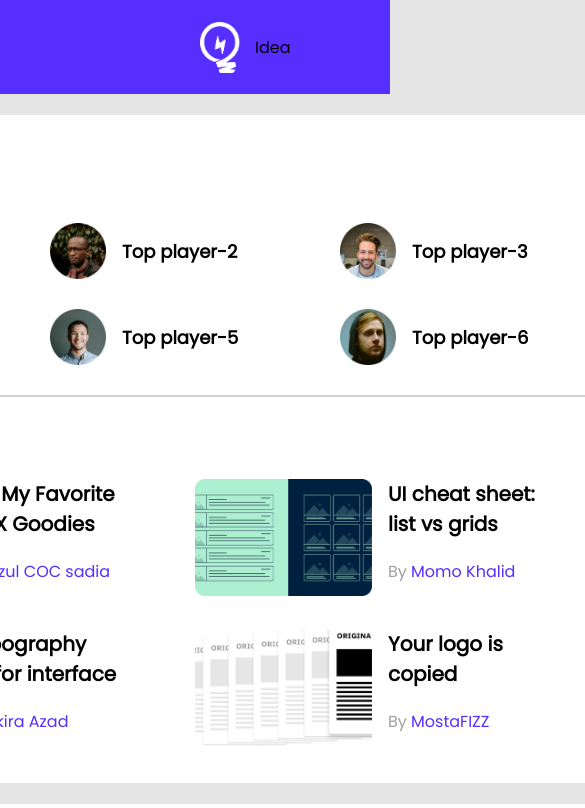
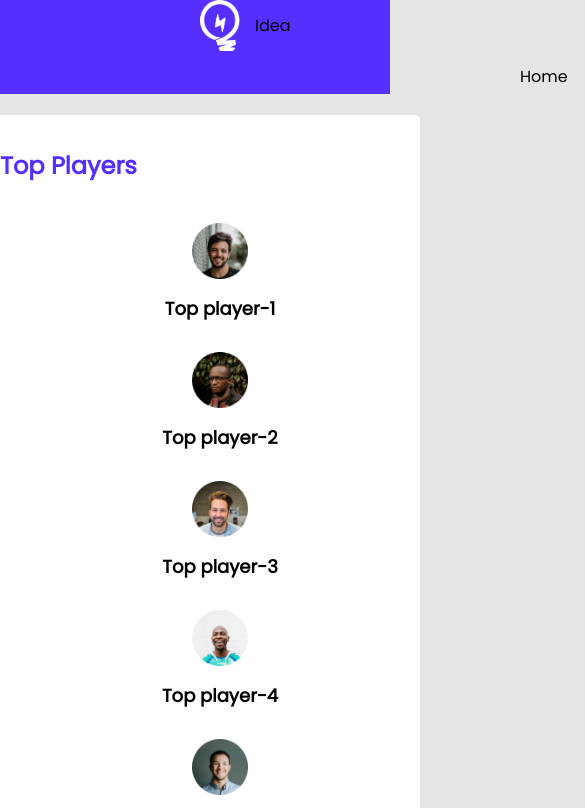
Before and after one commit to mostafizur-raahman/Leader-board-using-css3, a plain HTML site: page index.html in a window 390 px wide. Shown: the top 808 px of the page, 585 px wide, since content can reach past the window. Drawn offline with Linux system fonts and the light colour scheme.

Commit message:
media quereis add

```diff
--- a/css/style.css
+++ b/css/style.css
@@ -218,4 +218,29 @@ nav {
                      media quries
 --------------------------------------------------------------*/
 
-@media only screen and (max-width:688px) {}
+@media only screen and (max-width:688px) {
+    .nav {
+        display: grid;
+        width: 100%;
+        grid-template-columns: repeat(1, 1fr);
+    }
+
+    .container {
+        width: 100%;
+    }
+
+    .players,
+    .blogs,
+    .courses {
+
+        grid-template-columns: repeat(1, 1fr);
+        margin-left: 50px;
+    }
+
+    .player {
+        flex-direction: column;
+    }
+
+
+
+}
```
